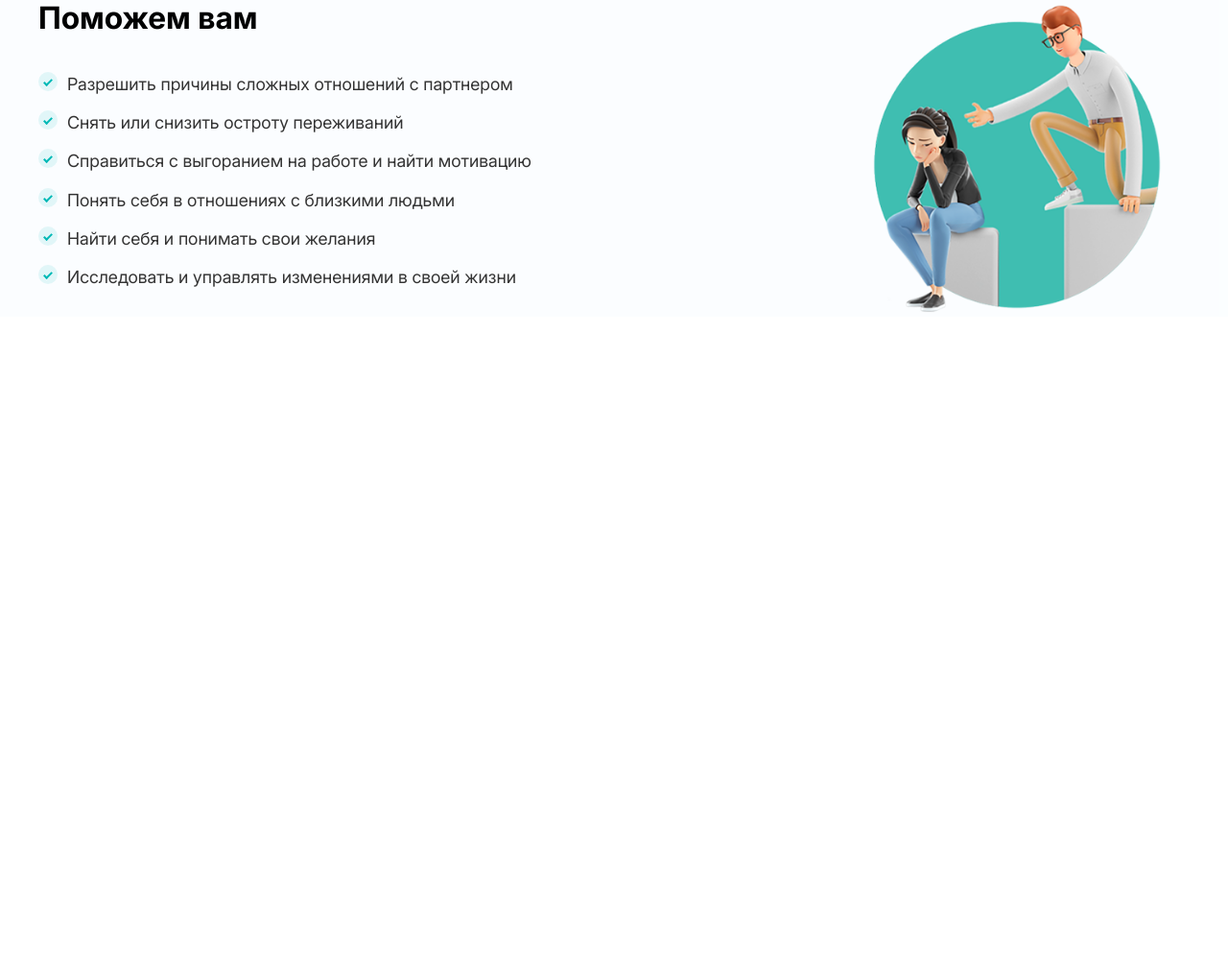
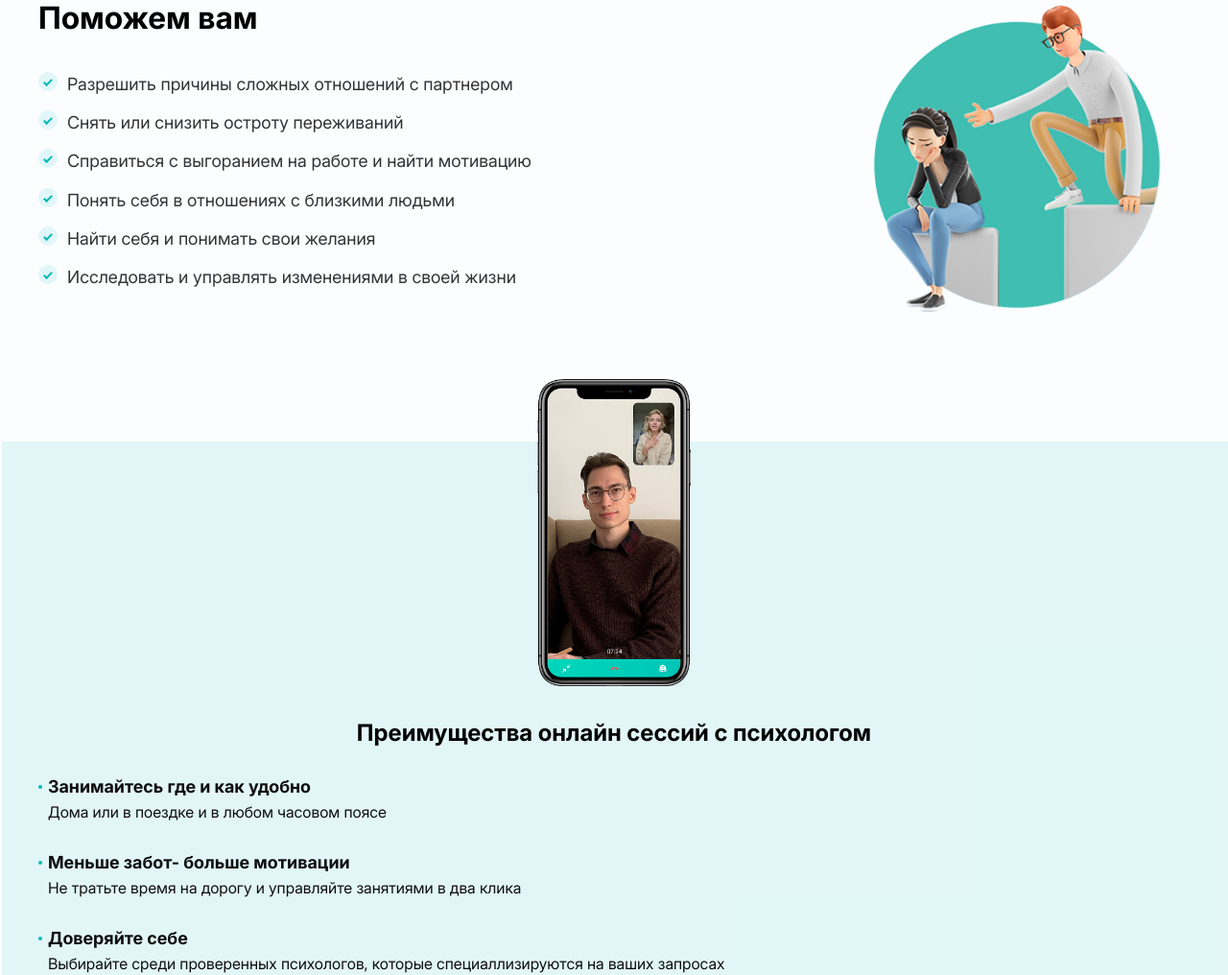
Before and after one commit to Ilya30432/Project2, a website built with webpack: page src/index.html in a window 1280 px wide. Shown: the part 1360-2376 px from the top of the page at 96% size. Before the commit the page ends 1690 px from the top, so only its background shows below. Built offline with nearby package versions, Linux system fonts and the light colour scheme; files whose address does not match are found by name.

Commit message:
Adding section Benefits

```diff
--- a/src/index.html
+++ b/src/index.html
@@ -232,17 +232,29 @@
                 <h2 class="help__title">Поможем вам</h2>
                 <ul class="help__info">
                   <span class="help__info-span"></span>
-                  <li class="help__info-text">Разрешить причины сложных отношений с партнером</li>
+                  <li class="help__info-text">
+                    Разрешить причины сложных отношений с партнером
+                  </li>
                   <span class="help__info-span"></span>
-                  <li class="help__info-text">Снять или снизить остроту переживаний</li>
+                  <li class="help__info-text">
+                    Снять или снизить остроту переживаний
+                  </li>
                   <span class="help__info-span"></span>
-                  <li class="help__info-text">Справиться с выгоранием на работе и найти мотивацию</li>
+                  <li class="help__info-text">
+                    Справиться с выгоранием на работе и найти мотивацию
+                  </li>
                   <span class="help__info-span"></span>
-                  <li class="help__info-text">Понять себя в отношениях с близкими людьми</li>
+                  <li class="help__info-text">
+                    Понять себя в отношениях с близкими людьми
+                  </li>
                   <span class="help__info-span"></span>
-                  <li class="help__info-text">Найти себя и понимать свои желания</li>
+                  <li class="help__info-text">
+                    Найти себя и понимать свои желания
+                  </li>
                   <span class="help__info-span"></span>
-                  <li class="help__info-text">Исследовать и управлять изменениями в своей жизни</li>
+                  <li class="help__info-text">
+                    Исследовать и управлять изменениями в своей жизни
+                  </li>
                 </ul>
               </div>
               <div class="help__img">
@@ -256,6 +268,51 @@
             </div>
           </div>
         </section>
+        <section class="section__benefits">
+          <div class="container">
+            <div class="benefits">
+              <div class="benefits__img">
+                <img
+                  src="./img/mobile.png"
+                  alt="mobile"
+                  width="160"
+                  height="320"
+                />
+              </div>
+              <div class="benefits__cont">
+                <h2 class="benefits__title">
+                  Преимущества онлайн сессий с психологом
+                </h2>
+                <ul class="benefits__box">
+                  <li class="benefits__list">
+                    <h3 class="benefits__list-title">
+                      Занимайтесь где и как удобно
+                    </h3>
+                    <p class="benefits__list-text">
+                      Дома или в поездке и в любом часовом поясе
+                    </p>
+                  </li>
+                  <li class="benefits__list">
+                    <h3 class="benefits__list-title">
+                      Меньше забот- больше мотивации
+                    </h3>
+                    <p class="benefits__list-text">
+                      Не тратьте время на дорогу и управляйте занятиями в два
+                      клика
+                    </p>
+                  </li>
+                  <li class="benefits__list">
+                    <h3 class="benefits__list-title">Доверяйте себе</h3>
+                    <p class="benefits__list-text">
+                      Выбирайте среди проверенных психологов, которые
+                      специаллизируются на ваших запросах
+                    </p>
+                  </li>
+                </ul>
+              </div>
+            </div>
+          </div>
+        </section>
       </main>
     </div>
   </body>
--- a/src/index.scss
+++ b/src/index.scss
@@ -5,3 +5,4 @@
 @use "style/header";
 @use "style/teacher";
 @use "style/help";
+@use "style/benefits";
--- /dev/null
+++ b/src/style/_benefits.scss
@@ -0,0 +1,67 @@
+@use "./vars" as *;
+
+.section__benefits{
+    position: relative;
+}
+.section__benefits::before{
+    content: "";
+    position: absolute;
+    background: rgba(0, 185, 182, 0.1);
+    width: 100%;
+    height: 100%;
+    right: -2px;
+}
+
+.benefits {
+    position: relative;
+  &__img {
+    position: absolute;
+    top: -65px;
+    left: 50%;
+    transform: translateX(-50%);
+  }
+  &__cont{
+    padding-top: 260px;
+  }
+  &__title {
+    font-weight: $text-weight;
+    font-size: 24px;
+    line-height: 120%;
+    text-align: center;
+    padding-top: 30px;
+  }
+  &__box {
+    padding-top: 30px;
+    display: flex;
+    flex-direction: column;
+    gap: 30px;
+  }
+  &__list {
+    position: relative;
+    padding-left: 10px;
+  }
+  &__list::before {
+    content: "";
+    position: absolute;
+    display: inline-block;
+    width: 4px;
+    height: 4px;
+    background-color: $text-color;
+    top: 9px;
+    left: 0;
+    border-radius: 50%;
+  }
+  &__list-title {
+    font-weight: $text-weight;
+    font-size: 18px;
+    line-height: 120%;
+    margin-bottom: 5px;
+    color: rgba(14, 14, 15, 1);
+
+  }
+  &__list-text {
+    font-size: 16px;
+    line-height: 140%;
+    color: rgba(14, 14, 15, 1);
+  }
+}
--- a/src/style/_help.scss
+++ b/src/style/_help.scss
@@ -6,6 +6,7 @@
   align-items: center;
   gap: 15px;
   padding-top: 30px;
+  padding-bottom: 130px;
   @include vieport-md {
     flex-direction: row;
     padding-top: 50px;
```
Also changed, not shown: src/img/mobile.png (added).
